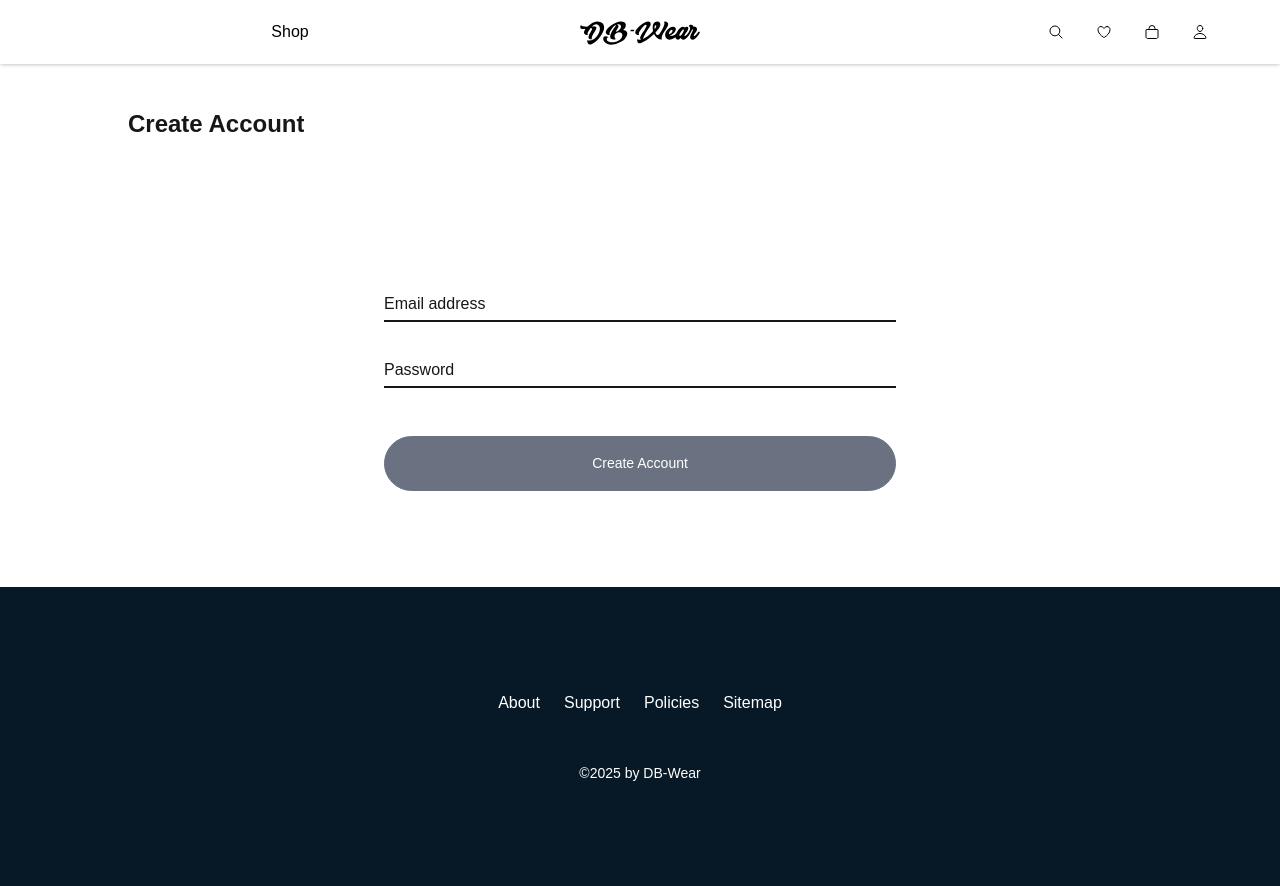
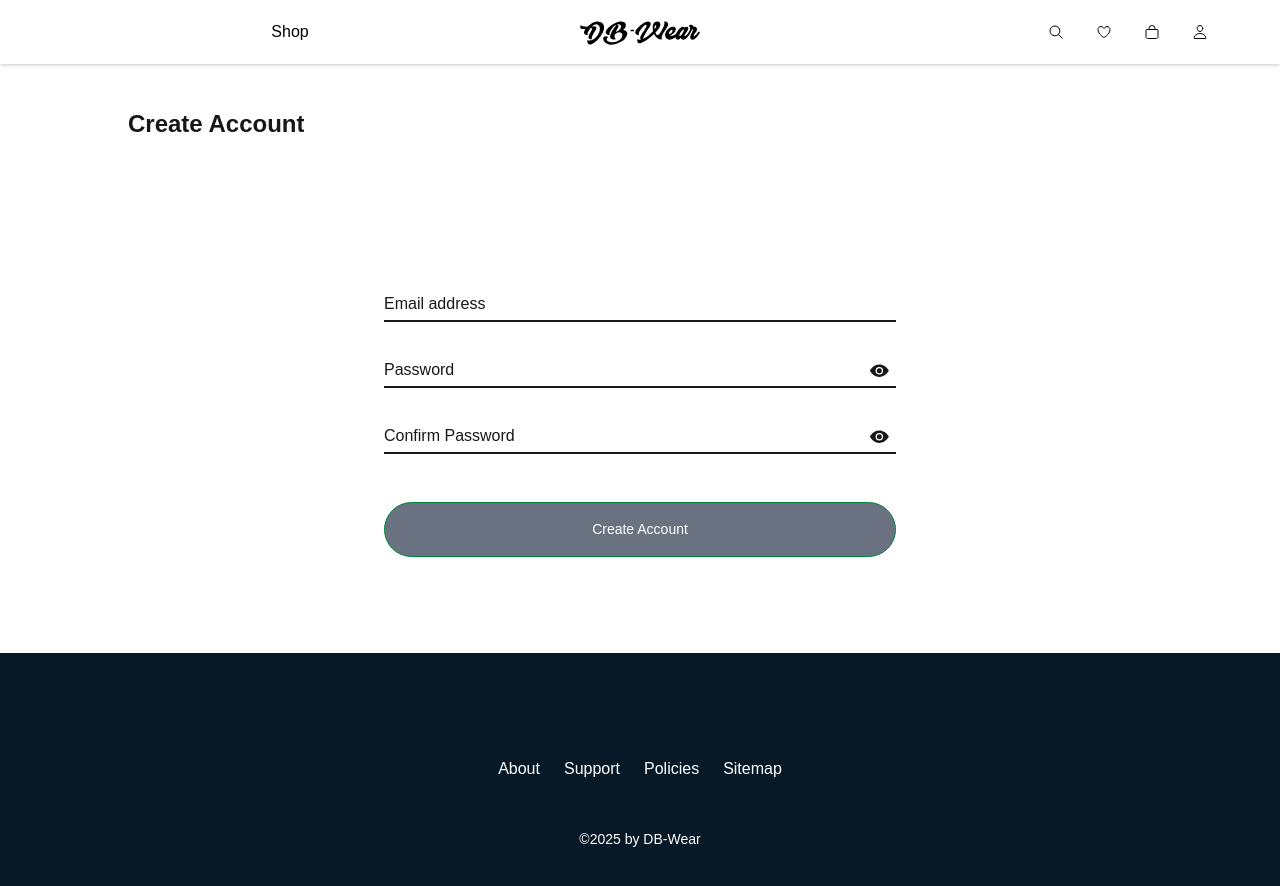
Before and after one commit to d-baublys/ecommerce-site, a Next.js app: page /create-account in a window 1280 px wide. Shown: the top 886 px of the page. Built offline with nearby package versions, Linux system fonts and the light colour scheme; no server answers; a web font is replaced by a local one.

Commit message:
Modularise success modal, add standard user seeding, add password confirmation & visibility logic

```diff
--- a/src/lib/definitions.ts
+++ b/src/lib/definitions.ts
@@ -76,3 +76,10 @@ export type SearchBarConfig = {
     showSuggestions: boolean;
     placeholderText?: string;
 };
+
+export class CredentialsError extends Error {
+    constructor(message: string) {
+        super(message);
+        this.name = "CredentialsError";
+    }
+}
--- a/src/ui/components/cards/ProductTile.tsx
+++ b/src/ui/components/cards/ProductTile.tsx
@@ -157,7 +157,6 @@ export default function ProductTile({ product }: { product: Product }) {
                 <BagConfirmModal
                     handleClose={() => setIsModalOpen(false)}
                     isOpenState={isModalOpen}
-                    hasCloseButton={true}
                     overrideClasses="bag-confirm-modal"
                 />
             )}
--- a/src/ui/components/forms/LogInInput.tsx
+++ b/src/ui/components/forms/LogInInput.tsx
@@ -1,19 +1,42 @@
 "use client";
 
-import { useState } from "react";
+import { isolateInteraction } from "@/lib/utils";
+import { useEffect, useState } from "react";
+import { IoEye, IoEyeOff } from "react-icons/io5";
 
 interface LogInInputProps extends React.InputHTMLAttributes<HTMLInputElement> {
     labelText: string;
+    showRedOverride: boolean;
+    isPasswordInput: boolean;
     overrideClasses?: string;
 }
 
 export default function LogInInput({
     type = "text",
     labelText,
+    showRedOverride,
+    isPasswordInput,
     overrideClasses,
     ...props
 }: LogInInputProps) {
     const [showRed, setShowRed] = useState<boolean>();
+    const [typeProp, setTypeProp] = useState(type);
+    const [isPasswordVisible, setIsPasswordVisible] = useState(false);
+
+    const togglePasswordVisibility = (e: React.MouseEvent) => {
+        isolateInteraction(e);
+        setIsPasswordVisible((prev) => !prev);
+    };
+
+    useEffect(() => {
+        setShowRed(showRedOverride);
+    }, [showRedOverride]);
+
+    useEffect(() => {
+        if (!isPasswordInput) return;
+
+        setTypeProp(isPasswordVisible ? "text" : "password");
+    }, [isPasswordVisible]);
 
     return (
         <label className="relative block group">
@@ -25,7 +48,7 @@ export default function LogInInput({
                 {labelText}
             </span>
             <input
-                type={type}
+                type={typeProp}
                 className={`w-full border-b-2 p-1 outline-none ${
                     showRed ? " border-red-500" : "focus:border-blue-700"
                 } ${overrideClasses}`}
@@ -33,6 +56,14 @@ export default function LogInInput({
                 onBlur={() => props.value === "" && setShowRed(true)}
                 {...props}
             ></input>
+            {isPasswordInput && (
+                <div
+                    className="absolute right-0 top-0 translate-y-1/3 -translate-x-1/3"
+                    onClick={togglePasswordVisibility}
+                >
+                    {isPasswordVisible ? <IoEyeOff size={20} /> : <IoEye size={20} />}
+                </div>
+            )}
             {showRed && (
                 <div className="mt-1">
                     <p className="text-sz-smallest text-red-500">Please fill out this field.</p>
--- a/src/ui/components/forms/LoginSignUpForm.tsx
+++ b/src/ui/components/forms/LoginSignUpForm.tsx
@@ -2,23 +2,30 @@
 
 import { useState } from "react";
 import { IoWarningOutline } from "react-icons/io5";
-import GoButton from "../buttons/GoButton";
-import LogInInput from "./LogInInput";
+import GoButton from "@/ui/components/buttons/GoButton";
+import LogInInput from "@/ui/components/forms/LogInInput";
 import Link from "next/link";
 import { useRouter } from "next/navigation";
 import { signIn } from "next-auth/react";
 import ConstrainedLayout from "@/ui/layouts/ConstrainedLayout";
 import { createUser } from "@/lib/actions";
+import SignUpModal from "@/ui/components/overlays/SignUpModal";
 
 export default function LoginSignUpForm({ variant }: { variant: "login" | "signup" }) {
     const [email, setEmail] = useState("");
     const [password, setPassword] = useState("");
+    const [confirmedPassword, setConfirmedPassword] = useState("");
     const [error, setError] = useState("");
+    const [isModalOpen, setIsModalOpen] = useState(false);
+    const [inSubmitState, setInSubmitState] = useState(false);
     const router = useRouter();
 
     const handleLogIn = async (e: React.FormEvent) => {
         e.preventDefault();
         setError("");
+        setInSubmitState(true);
+
+        if (!(email && password)) return;
 
         const response = await signIn("credentials", {
             redirect: false,
@@ -32,7 +39,7 @@ export default function LoginSignUpForm({ variant }: { variant: "login" | "signu
             if (response?.error === "CredentialsSignin") {
                 setError("Incorrect email address or password. Please try again.");
             } else {
-                setError("Something went wrong. Please try again.");
+                setError("Something went wrong. Please try again later.");
             }
         }
     };
@@ -40,20 +47,32 @@ export default function LoginSignUpForm({ variant }: { variant: "login" | "signu
     const handleSignUp = async (e: React.FormEvent) => {
         e.preventDefault();
         setError("");
+        setInSubmitState(true);
 
-        const response = await createUser(email, password);
+        if (!(email && password && confirmedPassword)) return;
 
-        if (response.success) {
-            router.push("/login");
-        } else if (response.message) {
-            setError(response.message);
-        } else {
-            setError("Something went wrong. Please try again.");
+        if (password !== confirmedPassword) {
+            setError("Your passwords do not match.");
+            return;
+        }
+
+        try {
+            await createUser(email, password);
+            setIsModalOpen(true);
+        } catch (error) {
+            if (error instanceof Error && error.name === "CredentialsError") {
+                setError(error.message as string);
+            } else {
+                setError("Something went wrong. Please try again later.");
+            }
         }
     };
 
     return (
-        <ConstrainedLayout subheaderText={`${variant === "login" ? "Log In" : "Create Account"}`} noCrumbs>
+        <ConstrainedLayout
+            subheaderText={`${variant === "login" ? "Log In" : "Create Account"}`}
+            noCrumbs
+        >
             <div className="flex grow w-full">
                 <form
                     onSubmit={variant === "login" ? handleLogIn : handleSignUp}
@@ -62,30 +81,44 @@ export default function LoginSignUpForm({ variant }: { variant: "login" | "signu
                     <div className="flex flex-col w-full gap-8 mt-8">
                         <LogInInput
                             name="email-address"
-                            type="email"
                             labelText="Email address"
+                            isPasswordInput={false}
                             value={email}
+                            showRedOverride={inSubmitState && !email}
                             onChange={(e) => setEmail(e.target.value)}
                         />
                         <LogInInput
                             name="password"
                             type="password"
                             labelText="Password"
+                            isPasswordInput={true}
                             value={password}
+                            showRedOverride={inSubmitState && !password}
                             onChange={(e) => setPassword(e.target.value)}
                         />
+                        {variant === "signup" && (
+                            <LogInInput
+                                name="password-confirm"
+                                type="password"
+                                labelText="Confirm Password"
+                                isPasswordInput={true}
+                                value={confirmedPassword}
+                                showRedOverride={inSubmitState && !confirmedPassword}
+                                onChange={(e) => setConfirmedPassword(e.target.value)}
+                            />
+                        )}
                     </div>
                     <div className="shrink-0 mt-12">
                         <GoButton
                             type="submit"
-                            disabled={!(email && password)}
-                            predicate={!!(email && password)}
+                            disabled={false}
+                            predicate={true}
                             overrideClasses="!px-12 !py-4 !bg-component-color !text-white"
                         >
                             {variant === "login" ? "Log In" : "Create Account"}
                         </GoButton>
                         {variant === "login" ? (
-                            <div className="mt-6 text-center">
+                            <div className="mt-6 text-center text-sz-label-button lg:text-sz-label-button-lg">
                                 <span>{"Don't have an account? "}</span>
                                 <Link href={"/create-account"} className="underline font-semibold">
                                     {"Click here to create one."}
@@ -107,6 +140,9 @@ export default function LoginSignUpForm({ variant }: { variant: "login" | "signu
                     </div>
                 </form>
             </div>
+            {isModalOpen && (
+                <SignUpModal isOpenState={isModalOpen} handleClose={() => setIsModalOpen(false)} />
+            )}
         </ConstrainedLayout>
     );
 }
--- /dev/null
+++ b/src/ui/components/overlays/SignUpModal.tsx
@@ -0,0 +1,12 @@
+import SuccessModal, { BaseSuccessModalProps } from "@/ui/components/overlays/SuccessModal";
+
+export default function SignUpModal(props: BaseSuccessModalProps) {
+    return (
+        <SuccessModal
+            {...props}
+            message="Account created successfully."
+            buttonLink="/login"
+            buttonText="Log In"
+        />
+    );
+}
--- /dev/null
+++ b/src/ui/components/overlays/SuccessModal.tsx
@@ -0,0 +1,35 @@
+import { IoCheckmarkCircle } from "react-icons/io5";
+import Modal, { ModalProps } from "@/ui/components/overlays/Modal";
+import PlainRoundedButtonLink from "@/ui/components/buttons/PlainRoundedButtonLink";
+
+export type BaseSuccessModalProps = Omit<ModalProps, "children" | "hasCloseButton">;
+
+export interface SuccessModalProps extends BaseSuccessModalProps {
+    message: string;
+    buttonLink: string;
+    buttonText: string;
+}
+
+export default function SuccessModal(props: SuccessModalProps) {
+    return (
+        <Modal
+            handleClose={props.handleClose}
+            isOpenState={props.isOpenState}
+            hasCloseButton={true}
+            overrideClasses={props.overrideClasses}
+        >
+            <div className="flex flex-col justify-evenly items-center grow">
+                <div className="flex flex-col items-center gap-4 p-4">
+                    <IoCheckmarkCircle className="shrink-0 text-go-color" size={36} />
+                    <p className="text-center text-sz-interm">{props.message}</p>
+                </div>
+                <PlainRoundedButtonLink
+                    href={props.buttonLink}
+                    overrideClasses="!bg-background-lightest"
+                >
+                    {props.buttonText}
+                </PlainRoundedButtonLink>
+            </div>
+        </Modal>
+    );
+}
```
Also changed, not shown: prisma/seed.ts (+14 -12 lines), src/lib/actions.ts (+17 -12 lines), src/ui/components/overlays/BagConfirmModal.tsx (+8 -20 lines), 1 other file (tests, documents, lock files or other folders).
